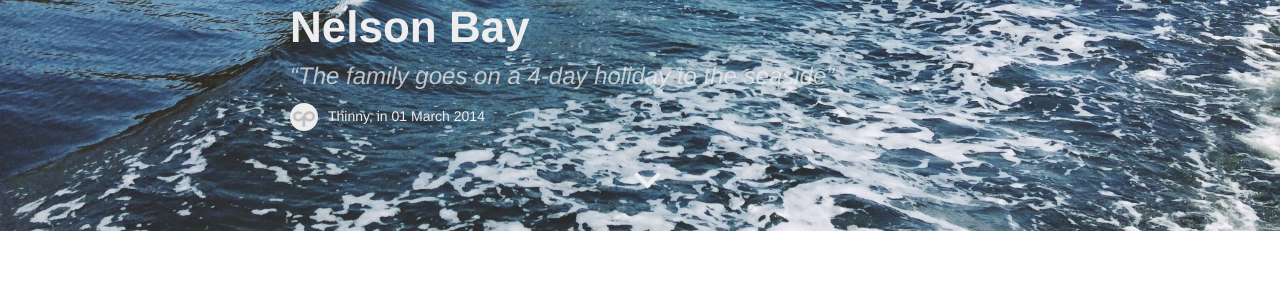
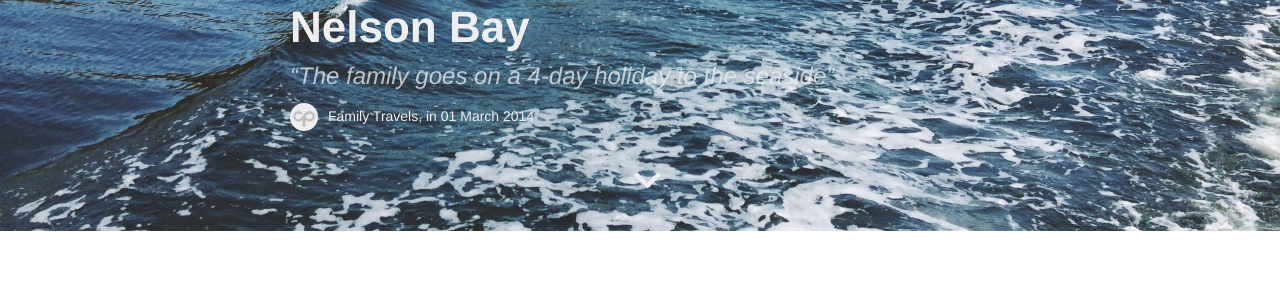
Before and after one commit to jrappeneker/jrappeneker.github.io, a Jekyll site: the page built from _posts/2014-03-01-nelson-bay.md, in a window 1280 px wide and 900 px high, scrolled down 517 px. Shown: the part 152-452 px from the top of the window. Built offline with Jekyll 4.4.1, drawn with Linux system fonts in a browser that asks for light colours; Markdown is read by kramdown in place of the engine named in the settings; some of the changed lines change nothing that is shown.

Commit message:
More config

```diff
--- a/_config.yml
+++ b/_config.yml
@@ -6,9 +6,9 @@
 permalink:	/blog/:title
 
 # Setup
-title:		Thinny
-tagline:	'blog'
-description:	'My personal blog.'
+title:		Family Travels
+tagline:	'Stuff we did in places other than home'
+description:	'Photos with useless descriptions'
 url:		http://www.magisys.net
 
 author:
```
Also changed, not shown: assets/images/cover.jpg.
